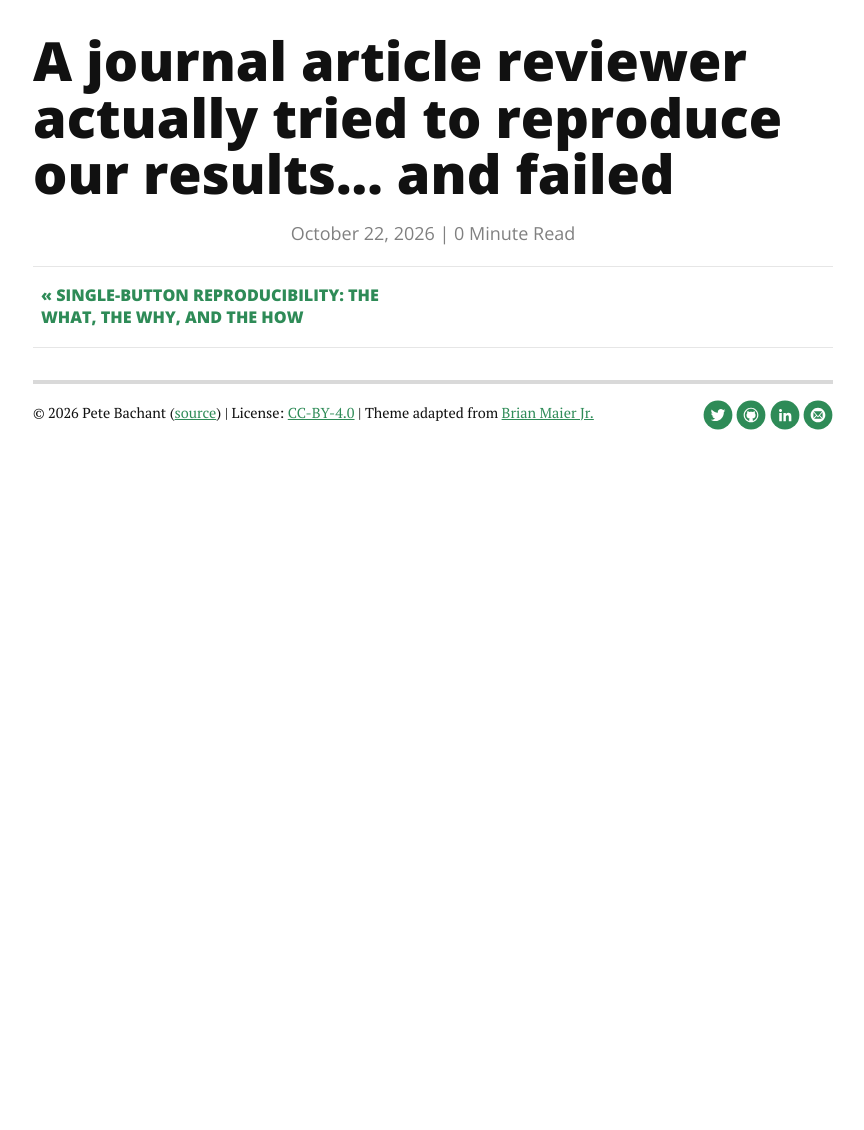
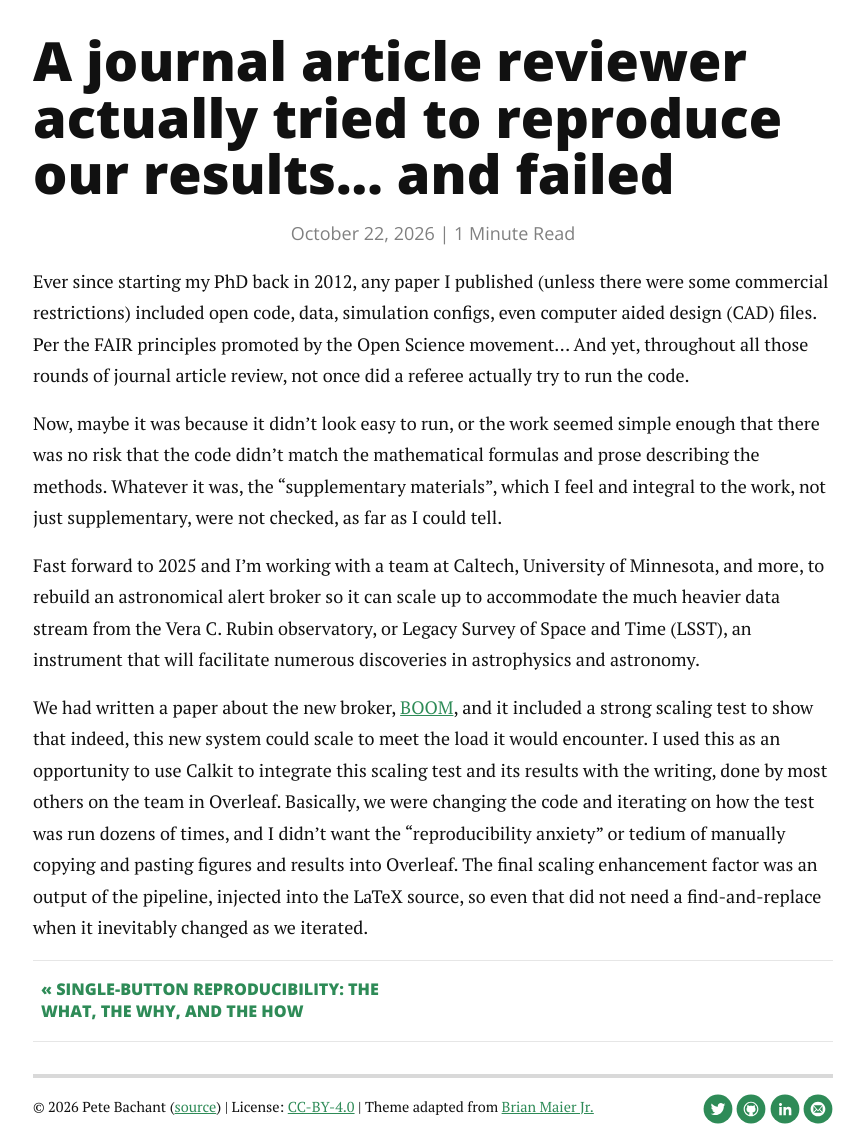
Before and after one commit to petebachant/petebachant.github.io, a Jekyll site: the page built from _posts/2026-10-22-failed-repro.md, in a window 1280 px wide and 1400 px high. Shown: the part 270-1400 px from the top of the window, without its empty margins (207-1071 px from the left). Built offline with Jekyll 4.4.1, drawn with Linux system fonts in a browser that asks for light colours; nearby versions of some CDN libraries; comment, search, counter and statistics services are not loaded.

Commit message:
Add to article

```diff
--- a/_posts/2026-10-22-failed-repro.md
+++ b/_posts/2026-10-22-failed-repro.md
@@ -8,3 +8,41 @@ categories:
   - Reproducibility
   - Software engineering
 ---
+
+Ever since starting my PhD back in 2012,
+any paper I published (unless there were some commercial restrictions)
+included open code, data, simulation configs, even computer aided design (CAD)
+files.
+Per the FAIR principles promoted by the Open Science movement...
+And yet, throughout all those rounds of journal article review,
+not once did a referee actually try to run the code.
+
+Now, maybe it was because it didn't look easy to run,
+or the work seemed simple enough that there was no risk that the
+code didn't match the mathematical formulas and prose describing
+the methods.
+Whatever it was, the "supplementary materials",
+which I feel and integral to the work, not just supplementary,
+were not checked, as far as I could tell.
+
+Fast forward to 2025 and I'm working with a team at Caltech,
+University of Minnesota, and more,
+to rebuild an astronomical alert broker so it can scale up to accommodate
+the much heavier data stream from the
+Vera C. Rubin observatory, or Legacy Survey of Space and Time (LSST),
+an instrument that will facilitate numerous discoveries in astrophysics
+and astronomy.
+
+We had written a paper about the new broker,
+[BOOM](https://github.com/boom-astro/boom),
+and it included a strong scaling test to show that indeed,
+this new system could scale to meet the load it would encounter.
+I used this as an opportunity to use Calkit to integrate this scaling
+test and its results with the writing, done by most others on the team
+in Overleaf.
+Basically, we were changing the code and iterating on how the test was
+run dozens of times, and I didn't want the "reproducibility anxiety"
+or tedium of manually copying and pasting figures and results into Overleaf.
+The final scaling enhancement factor was an output of the pipeline,
+injected into the LaTeX source, so even that did not need a find-and-replace
+when it inevitably changed as we iterated.
```
